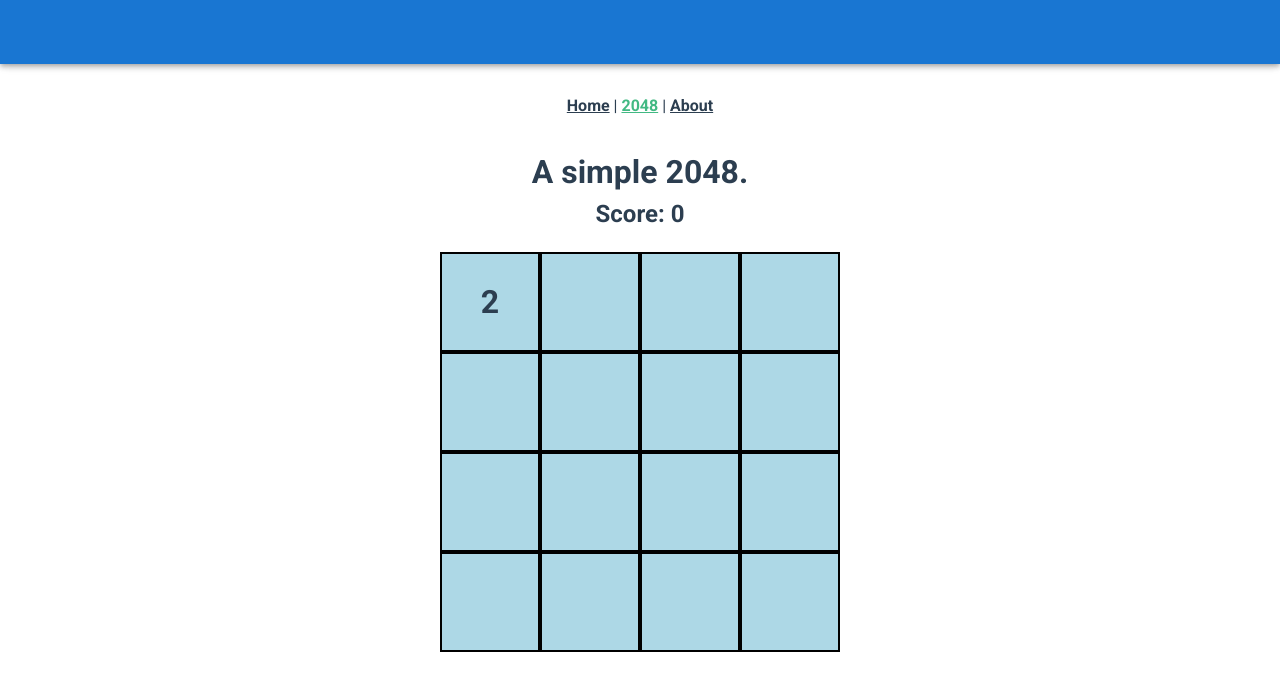
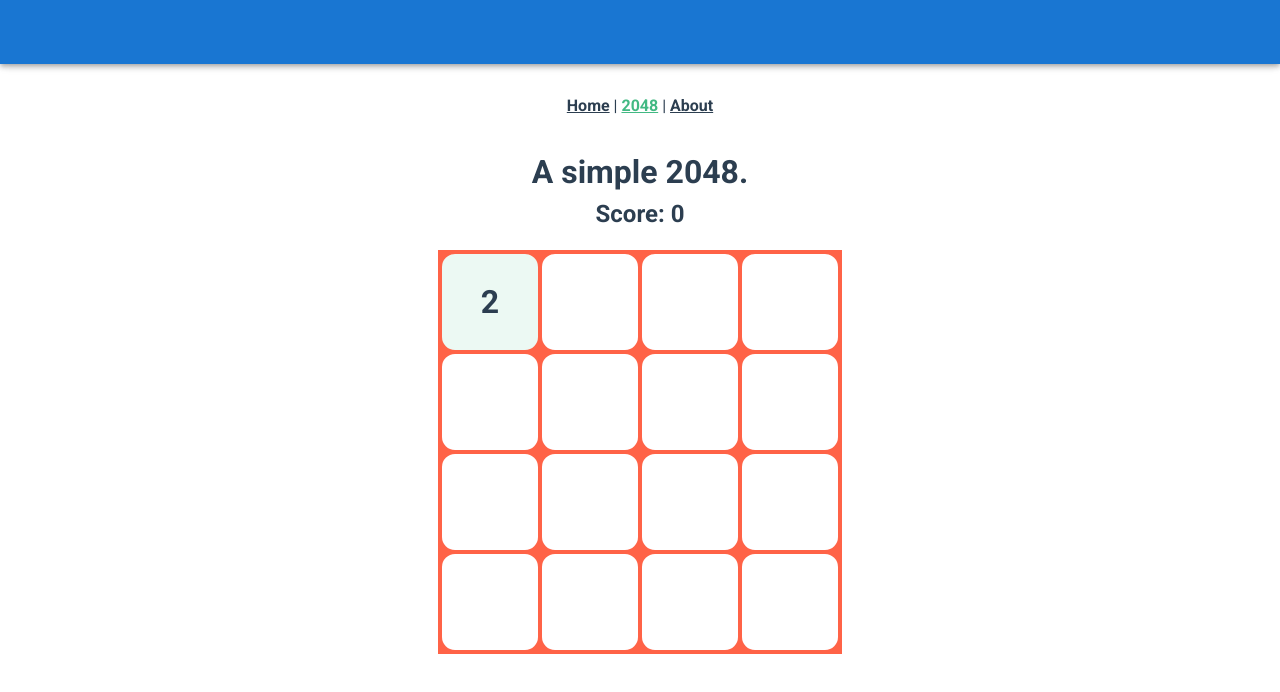
Before and after one commit to palkx/miknikif.github.io, a Vue app: page /2048 in a window 1280 px wide. Shown: the top 692 px of the page. Built offline with nearby package versions, Linux system fonts and the light colour scheme.

Commit message:
show different colors for tiles

```diff
--- a/src/components/Board.vue
+++ b/src/components/Board.vue
@@ -6,6 +6,7 @@
         v-for="(tile, index) in tiles"
         v-bind:key="index"
         v-bind:number="tile.number"
+        v-bind:color="color"
       ></tile>
     </div>
   </div>
@@ -25,10 +26,16 @@ export default class Board extends Vue {
   private size = 4;
   private score = 0;
   private tiles: TileInfo[] = [];
+  private color: Record<string, number> = {};
 
   created() {
     this.createBoard(this.size);
     addEventListener("keyup", this.keyMoniter);
+    this.color = {
+      r: 30,
+      g: 186,
+      b: 116
+    };
   }
 
   destroyed() {
@@ -60,7 +67,7 @@ export default class Board extends Vue {
   }
 
   private putALotNumbers() {
-    for (const number of [2, 2, 3, 3, 4, 4, 5, 5, 6, 6, 7, 7, 8, 8]) {
+    for (const number of [1, 2, 3, 4, 5, 6, 7, 8, 9, 10, 11, 12, 13]) {
       this.putNumber(number);
     }
   }
@@ -197,15 +204,12 @@ export default class Board extends Vue {
 </script>
 
 <style>
-.board .tile {
-  border: 2px solid black;
-}
-
 .container {
   margin: 20px auto;
   width: 60%;
   padding-top: 60%;
   position: relative;
+  background: tomato;
 }
 
 .board {
@@ -218,9 +222,13 @@ export default class Board extends Vue {
   justify-content: center;
   align-content: stretch;
   flex-wrap: wrap;
+  border-color: darkblue;
+  outline: 2px solid tomato;
 }
 
 .tile {
+  border-radius: 15%;
+  border-collapse: collapse;
   display: flex;
   box-sizing: border-box;
   width: 25%;
@@ -229,6 +237,7 @@ export default class Board extends Vue {
   justify-content: center;
   background: lightblue;
   flex-wrap: wrap;
+  border: 2px solid tomato;
 }
 
 @media only screen and (max-width: 500px) {
--- a/src/components/Tile.vue
+++ b/src/components/Tile.vue
@@ -1,5 +1,5 @@
 <template>
-  <div class="tile">
+  <div class="tile" v-bind:style="backColor">
     <h1 class="number">{{ showText() }}</h1>
   </div>
 </template>
@@ -10,10 +10,32 @@ import { Component, Prop, Vue } from "vue-property-decorator";
 @Component
 export default class Tile extends Vue {
   @Prop({ required: true }) readonly number!: number;
+  @Prop({ required: true }) readonly color!: Record<string, number>;
+
+  MAX = 12;
+
+  get backColor(): Record<string, string> {
+    const r = this.realColor(this.color.r);
+    const g = this.realColor(this.color.g);
+    const b = this.realColor(this.color.b);
+    const combinedColor = "#" + r + g + b;
+    return { backgroundColor: combinedColor };
+  }
 
   showText() {
     if (this.number === 0) return "";
     return Math.pow(2, this.number);
   }
+
+  private realColor(color: number): string {
+    color = Math.max(Math.min(255, color), 0);
+    let newColor = Math.round(
+      ((color - 255) / this.MAX) * this.number + 0xff
+    ).toString(16);
+    if (newColor.length < 2) {
+      newColor = "0" + newColor;
+    }
+    return newColor;
+  }
 }
 </script>
```
